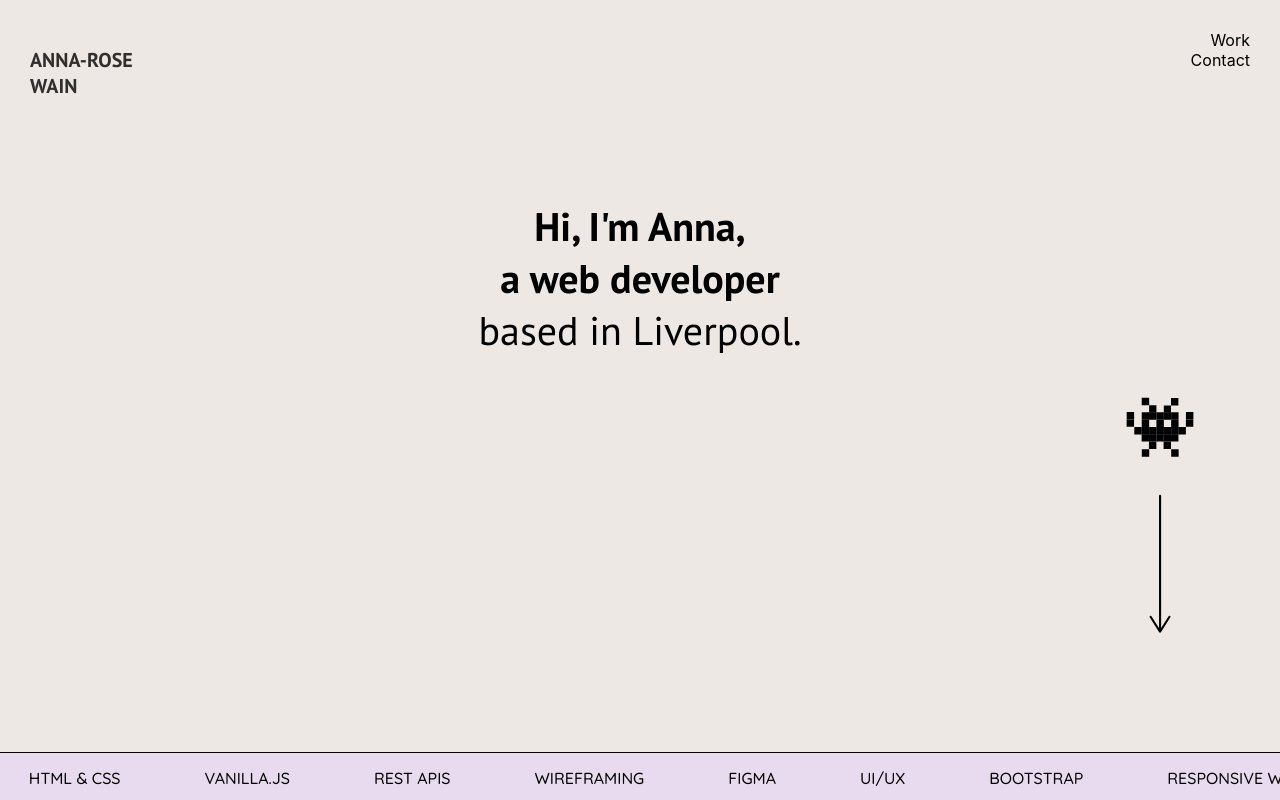
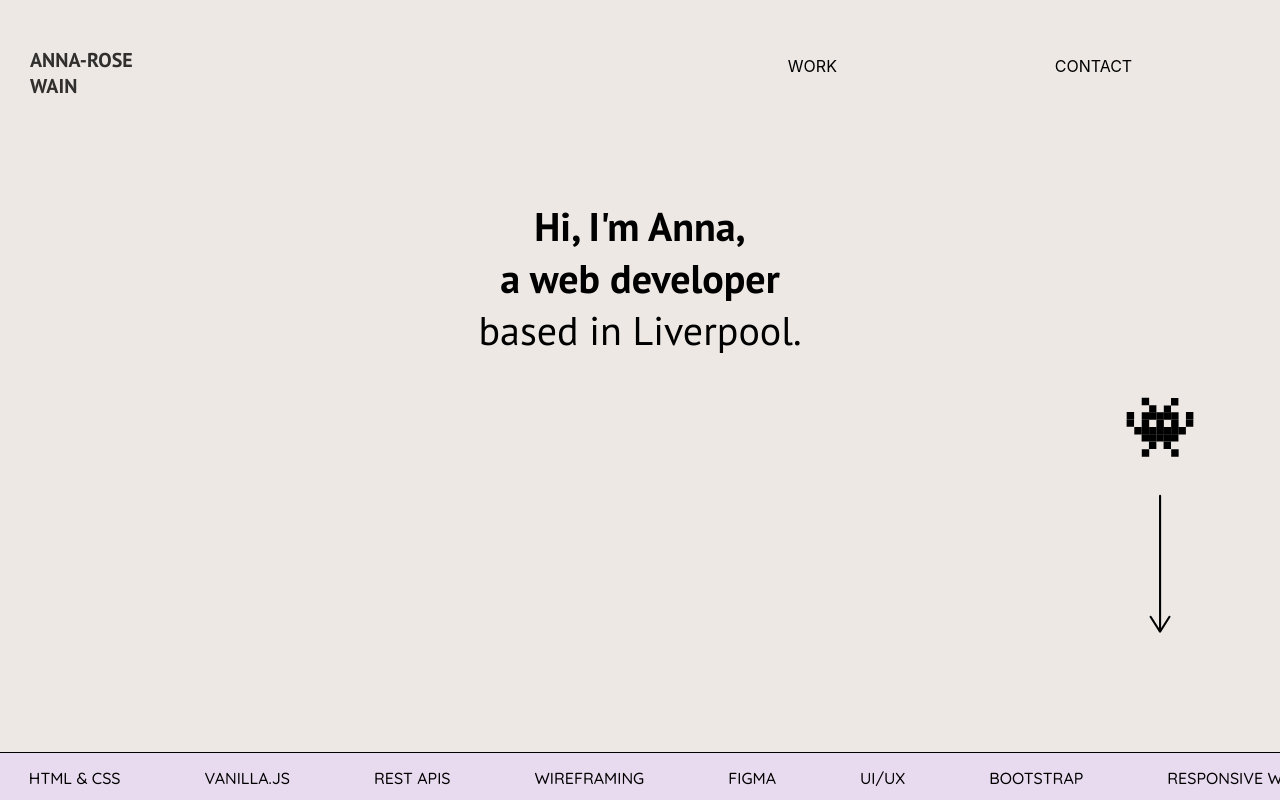
Before and after one commit to anna-rosew/anna-rose-wain, a React (Create React App) app: page / in a window 1280 px wide. Shown: the top 800 px of the page. Built offline with nearby package versions, Linux system fonts and the light colour scheme; a web font is replaced by a local one.

Commit message:
Header edited

```diff
--- a/src/Components/Header.js
+++ b/src/Components/Header.js
@@ -12,8 +12,8 @@ export default function Header() {
         </h2>
       </div>
       <div className="header-item-2">
-        <div>Work</div>
-        <div>Contact</div>
+        <div>WORK</div>
+        <div>CONTACT</div>
       </div>
     </div>
   );
--- a/src/Styles/Header.css
+++ b/src/Styles/Header.css
@@ -20,18 +20,11 @@
 
 .header-item-2 {
   flex: 1;
-  text-align: right;
-  align-items: flex-start;
+  display: flex;
+  justify-content: space-evenly; /* Ensures equal spacing between the items */
+  align-items: center;
   margin: 30px;
-}
-
-.header-item-3 {
-  flex: 1;
-  display: flex;
-  text-align: right;
-  margin: 30px;
-  justify-content: flex-end;
-  gap: 60px;
+  gap: 100px; /* Space between items */
 }
 
 .switch-it-up {
```
